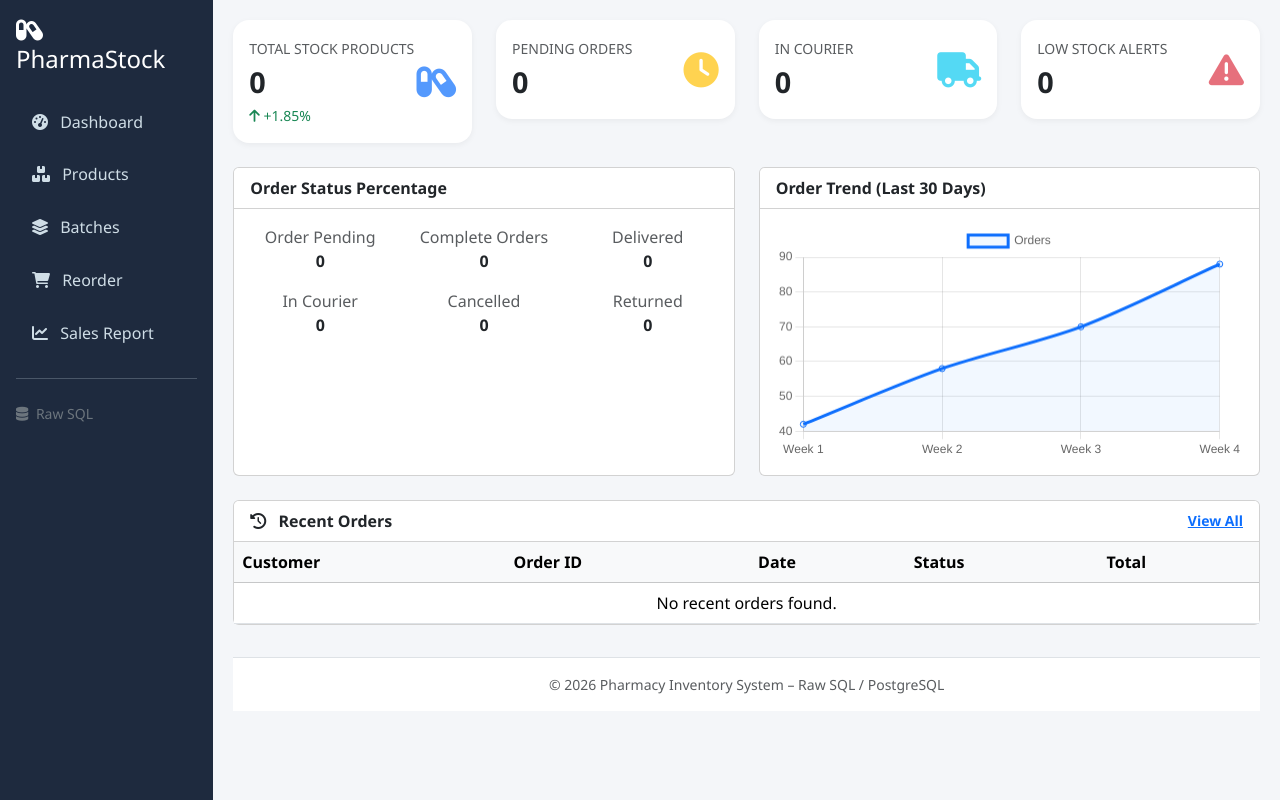
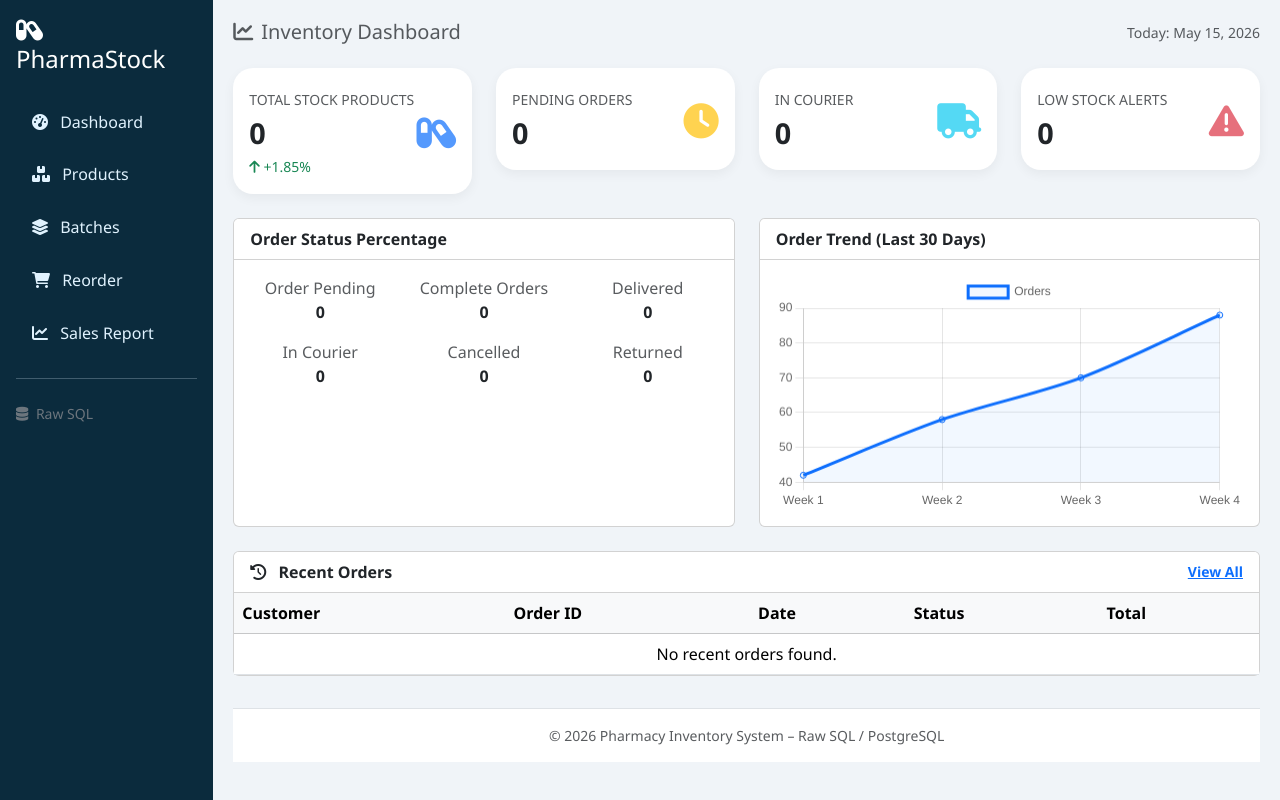
Before and after one commit to SakhileGodfrery/Pharmacy_Inventory_System_Group_10, a Django app: template PHASE 3/Pharmacy_django/pharmacy_inventory/pharmacy/templates/inventory/dashboard.html in a window 1280 px wide. Run offline with Django 5.2, Linux system fonts and the light colour scheme; the template is opened without the code that fills it, so the values that code supplies are empty.

Commit message:
Update layout

```diff
--- a/PHASE 3/Pharmacy_django/pharmacy_inventory/pharmacy/templates/pharmacy/base.html
+++ b/PHASE 3/Pharmacy_django/pharmacy_inventory/pharmacy/templates/pharmacy/base.html
@@ -10,16 +10,17 @@
     <script src="https://cdn.jsdelivr.net/npm/chart.js"></script>
     <style>
         body {
-            background-color: #f4f6f9;
+            background-color: #f0f4f8;
             font-family: 'Segoe UI', Roboto, 'Helvetica Neue', sans-serif;
         }
+        /* Sidebar – deep teal-blue */
         .sidebar {
-            background-color: #1e2a3e;
+            background-color: #0b2b3d;
             min-height: 100vh;
-            color: #cfdde6;
+            color: #e0f2fe;
         }
         .sidebar a {
-            color: #cfdde6;
+            color: #e0f2fe;
             text-decoration: none;
             display: block;
             padding: 0.75rem 1rem;
@@ -27,23 +28,27 @@
             transition: 0.2s;
         }
         .sidebar a:hover, .sidebar a.active {
-            background-color: #2c3e50;
+            background-color: #0d9488;  /* teal accent */
             color: white;
         }
         .sidebar .nav-item {
             margin-bottom: 0.3rem;
         }
+        /* Main content area */
         .main-content {
             padding: 20px;
         }
+        /* KPI Cards */
         .card-stats {
             border: none;
-            border-radius: 16px;
-            box-shadow: 0 2px 6px rgba(0,0,0,0.05);
+            border-radius: 20px;
+            box-shadow: 0 4px 12px rgba(0,0,0,0.05);
             transition: 0.2s;
+            border-top: 3px solid transparent;
         }
         .card-stats:hover {
-            transform: translateY(-3px);
+            transform: translateY(-4px);
+            box-shadow: 0 12px 20px rgba(0,0,0,0.08);
         }
         .stat-icon {
             font-size: 2.2rem;
@@ -53,6 +58,7 @@
             font-size: 1.8rem;
             font-weight: 700;
         }
+        /* Footer */
         footer {
             background-color: white;
             border-top: 1px solid #dee2e6;
@@ -83,10 +89,28 @@
                 <div class="small text-secondary mt-4">
                     <i class="fas fa-database me-1"></i> Raw SQL
                 </div>
+
+                <!-- User info and logout – only shown if logged in -->
+                {% if request.session.user_id %}
+                <div class="mt-3 p-2 bg-dark rounded">
+                    <div class="text-white small">
+                        <i class="fas fa-user-circle me-1"></i> {{ request.session.user_name }}<br>
+                        <span class="text-secondary">{{ request.session.user_role }}</span>
+                    </div>
+                    <a href="{% url 'logout' %}" class="btn btn-sm btn-outline-light mt-2 w-100">
+                        <i class="fas fa-sign-out-alt me-1"></i> Logout
+                    </a>
+                </div>
+                {% endif %}
             </div>
 
             <!-- Main content -->
             <div class="col-md-10 col-lg-10 main-content">
+                <!-- Top bar with date -->
+                <div class="d-flex justify-content-between align-items-center mb-4">
+                    <h5 class="text-muted mb-0"><i class="fas fa-chart-line me-2"></i>Inventory Dashboard</h5>
+                    <div class="text-muted small">Today: {% now "F j, Y" %}</div>
+                </div>
                 {% block content %}{% endblock %}
                 <footer class="text-center text-muted small">
                     &copy; 2026 Pharmacy Inventory System – Raw SQL / PostgreSQL
```
